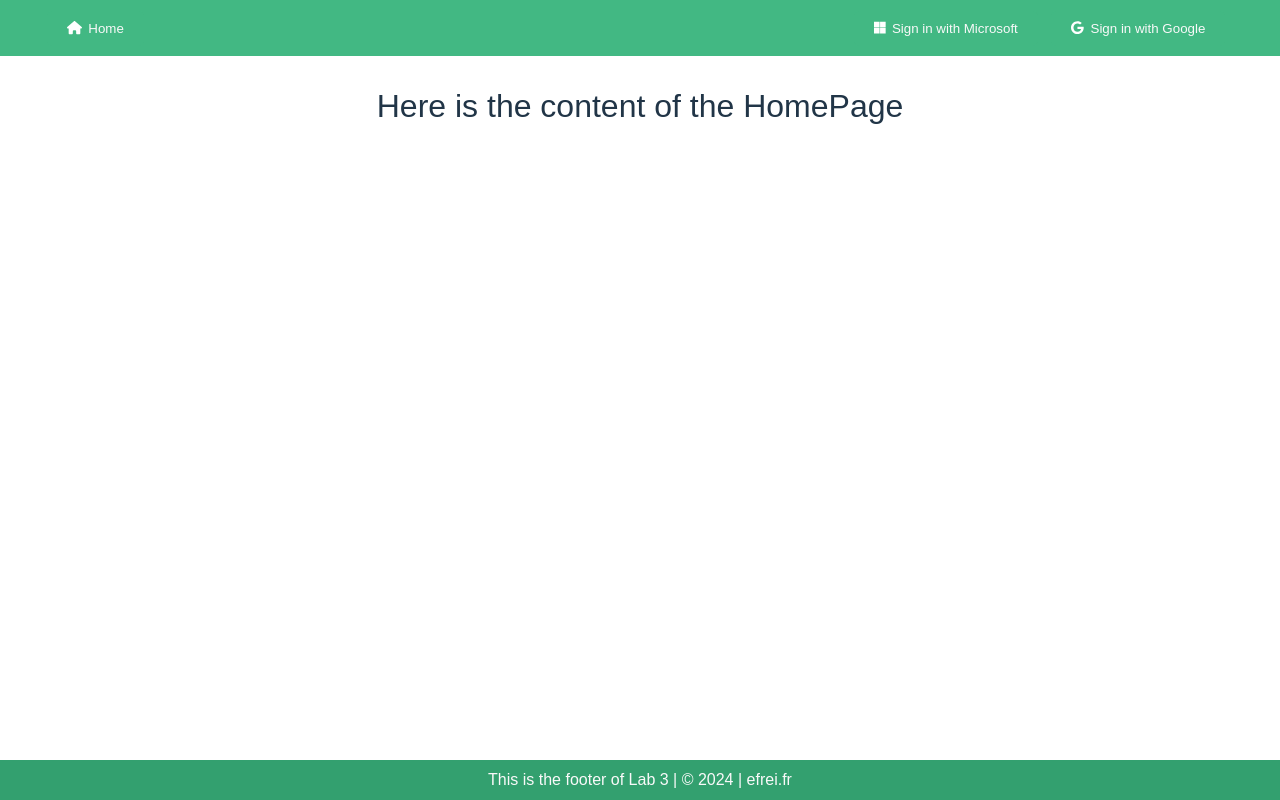
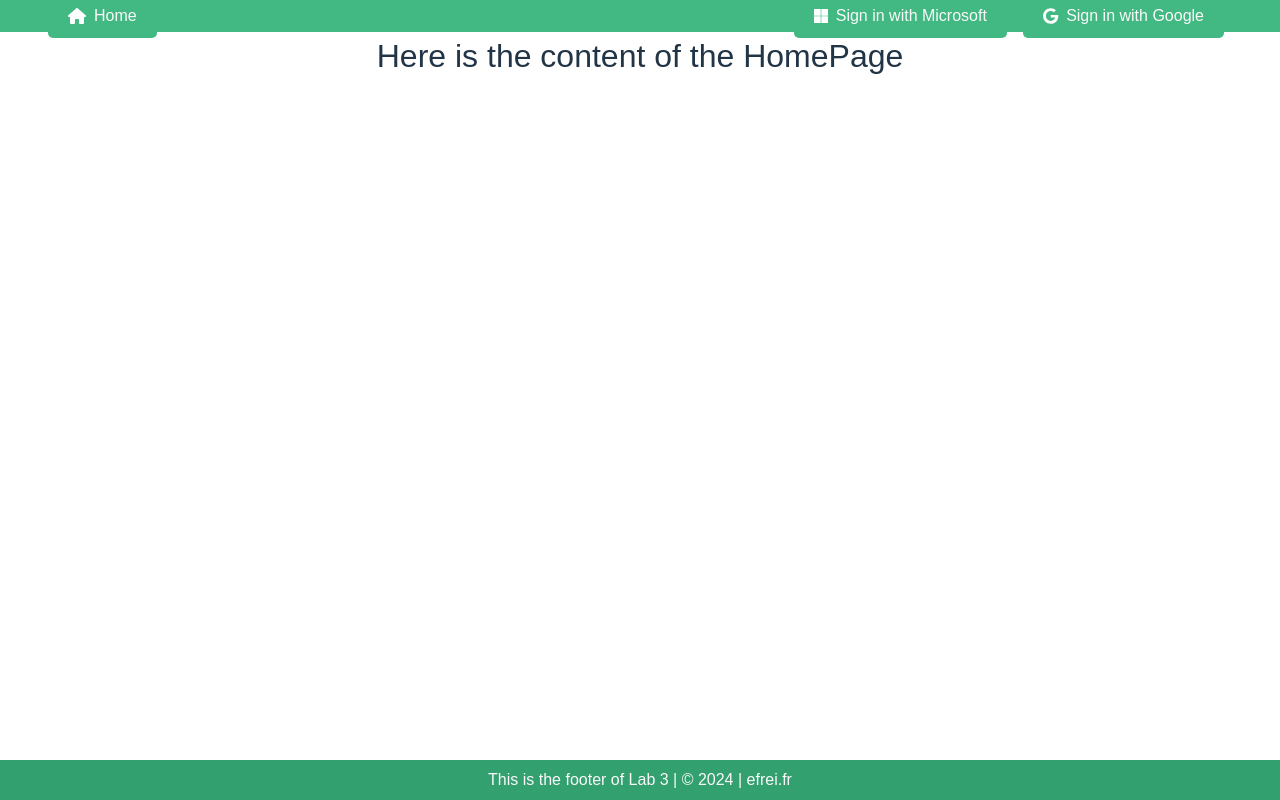
Before and after one commit to LucasKoc/PRJ-ST2AWD, a Vue app in the folder vue-oath-microsoft-graph/: page / in a window 1280 px wide. Built offline with nearby package versions, Linux system fonts and the light colour scheme; no server answers; what vue3-google-login would draw is missing.

Commit message:
Install tailwind and daisyUI

```diff
--- a/vue-oath-microsoft-graph/package.json
+++ b/vue-oath-microsoft-graph/package.json
@@ -31,8 +31,10 @@
     "@vue/cli-plugin-typescript": "~5.0.0",
     "@vue/cli-service": "~5.0.0",
     "@vue/eslint-config-typescript": "^9.1.0",
+    "daisyui": "^4.12.13",
     "eslint": "^7.32.0",
     "eslint-plugin-vue": "^8.0.3",
+    "tailwindcss": "^3.4.14",
     "typescript": "~4.5.5"
   },
   "eslintConfig": {
--- a/vue-oath-microsoft-graph/src/assets/css/base.css
+++ b/vue-oath-microsoft-graph/src/assets/css/base.css
@@ -225,3 +225,7 @@ body {
 h1, h2, h3, h4, h5, h6, p {
     color: var(--vt-c-text-1);
 }
+
+@tailwind base;
+@tailwind components;
+@tailwind utilities;
--- a/vue-oath-microsoft-graph/src/main.ts
+++ b/vue-oath-microsoft-graph/src/main.ts
@@ -16,11 +16,22 @@ import vue3GoogleLogin from 'vue3-google-login'
 
 const googleClientId = process.env.VUE_APP_GOOGLE_OAUTH_CLIENT_ID;
 
+function defineColorScheme() {
+    const prefScheme = window.matchMedia('(prefers-color-scheme: dark)').matches ? 'dark' : 'light';
+    document.documentElement.setAttribute('data-theme', prefScheme);
+
+    window.matchMedia('(prefers-color-scheme: dark)').addEventListener('change', e => {
+        document.documentElement.setAttribute('data-theme', e.matches ? 'dark' : 'light');
+    });
+}
+
 async function bootstrap() {
     library.add(faHouse, faUser, faCircleNotch, faComments, faGoogle, faMicrosoft);
 
     await initializeMsalInstance();
     await initializeGoogleAuth();
+
+    defineColorScheme();
 
     const app = createApp(App);
     app.use(store)
--- /dev/null
+++ b/vue-oath-microsoft-graph/tailwind.config.js
@@ -0,0 +1,10 @@
+/** @type {import('tailwindcss').Config} */
+module.exports = {
+  content: [],
+  theme: {
+    extend: {},
+  },
+  plugins: [
+      require('daisyui'),
+  ],
+}
```
Also changed, not shown: 1 other file (tests, documents, lock files or other folders).
